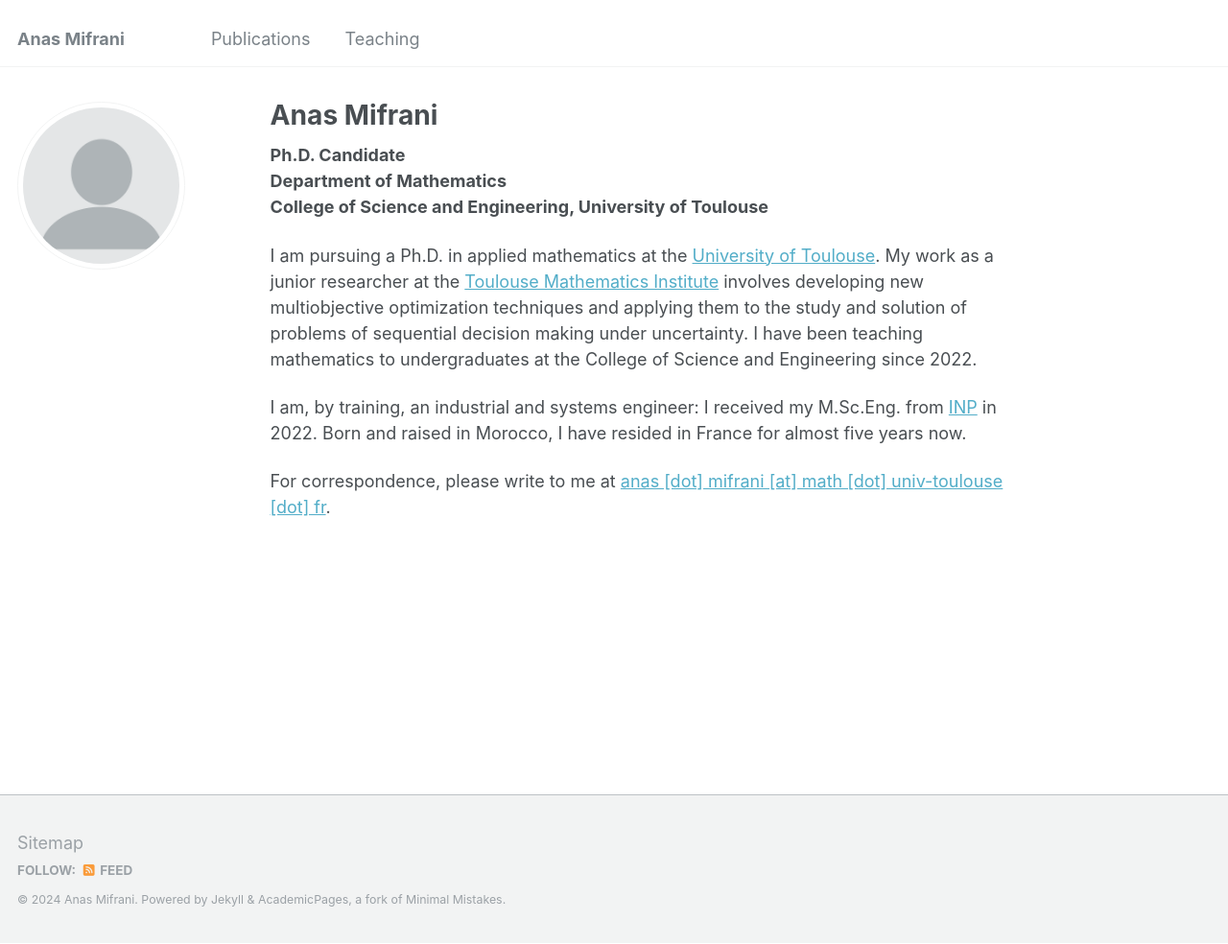
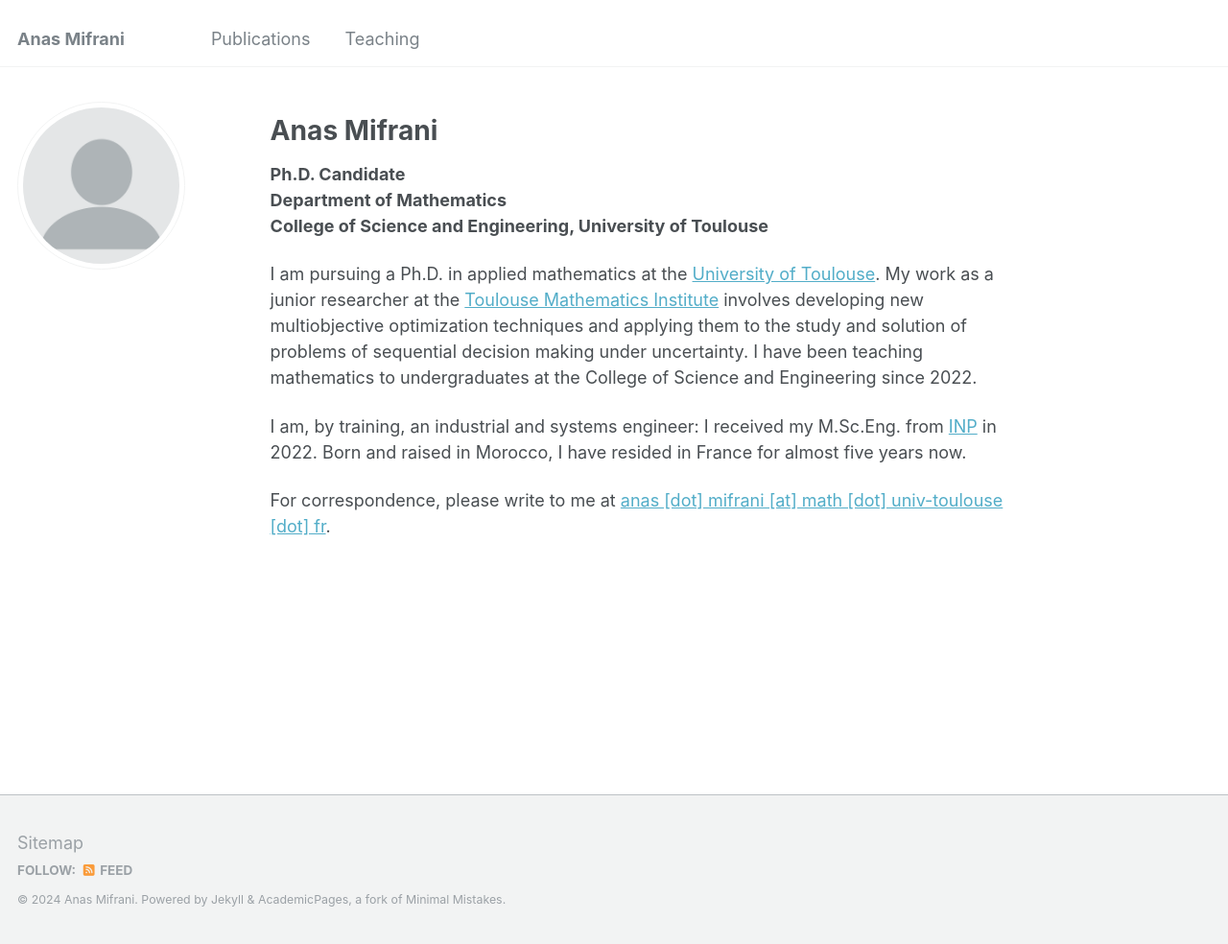
Before and after one commit to anmifrani/anmifrani.github.io, a Jekyll site: the page built from _pages/about.md, in a window 1280 px wide and 984 px high. Shown: the whole window at 96% size. Built offline with Jekyll 4.4.1, drawn with Linux system fonts in a browser that asks for light colours.

```diff
--- a/_pages/about.md
+++ b/_pages/about.md
@@ -1,12 +1,13 @@
 ---
 permalink: /
-title: "Anas Mifrani"
+title: ""
 author_profile: true
 redirect_from:
   - /about/
   - /about.html
 ---
 
+# Anas Mifrani
 <b>Ph.D. Candidate</b> <br>
 <b>Department of Mathematics</b> <br>
 <b>College of Science and Engineering, University of Toulouse</b> <br>
```
